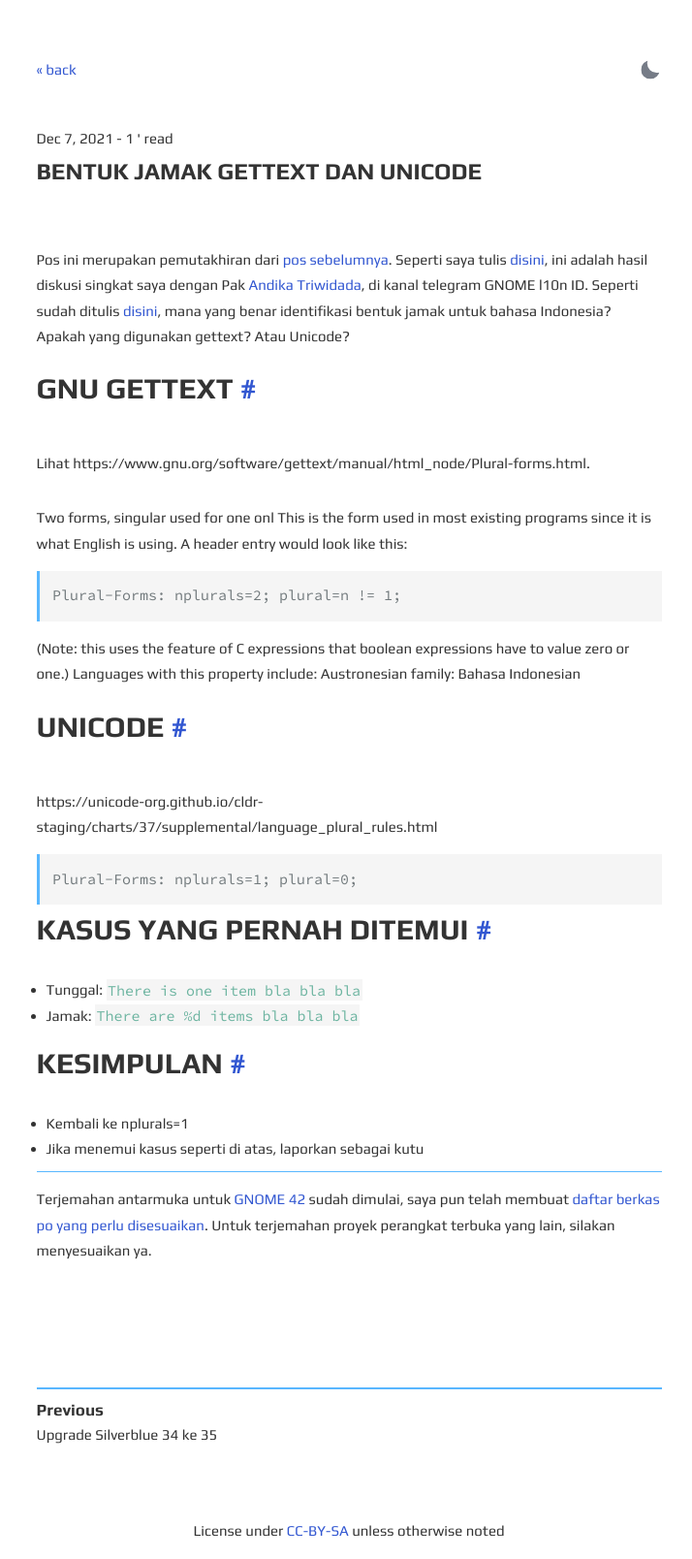
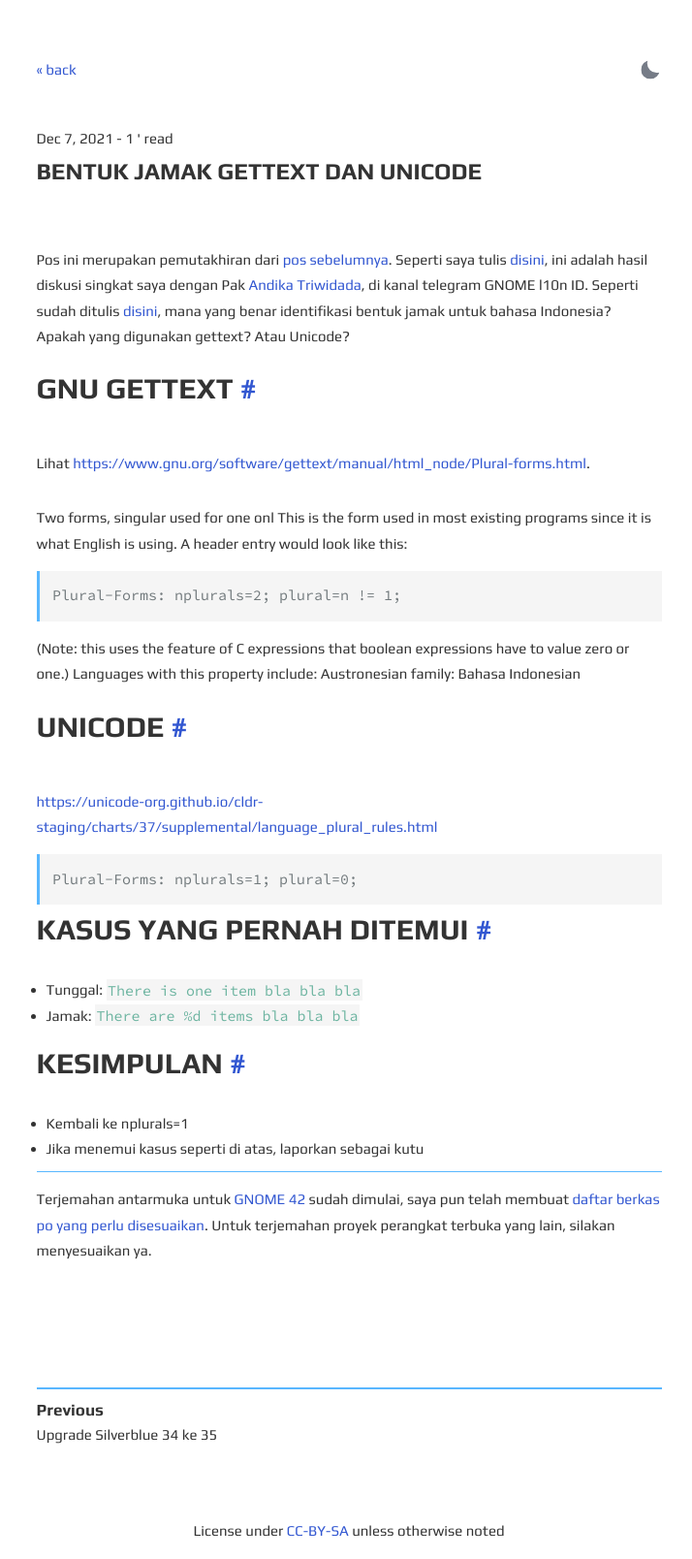
Before and after one commit to cho2/cho2.github.io, a Jekyll site: the page built from _posts/2021-12-07-bentuk-jamak-gettext-dan-unicode.md, in a window 1280 px wide. Shown: the whole page at 97% size, without its empty margins (280-994 px from the left). Built offline with Jekyll 4.4.1, drawn with Linux system fonts in a browser that asks for light colours; part of the change alters nothing that is shown.

````diff
--- a/_posts/2021-12-07-bentuk-jamak-gettext-dan-unicode.md
+++ b/_posts/2021-12-07-bentuk-jamak-gettext-dan-unicode.md
@@ -9,7 +9,7 @@ keywords: "gettext, Unicode, l10n"
 Pos ini merupakan pemutakhiran dari [pos sebelumnya](https://blog.kukuh.syafaat.id/2019/Bentuk-Jamak-Untuk-Format-gettext/). Seperti saya tulis [disini](https://github.com/gnome-id/l10n-plural-string#pemutakhiran-2021), ini adalah hasil diskusi singkat saya dengan Pak [Andika Triwidada](https://www.linkedin.com/in/atriwidada/), di kanal telegram GNOME l10n ID. Seperti sudah ditulis [disini](https://i14i.andika.info/index.php?title=Halaman_Utama#Bentuk_Jamak), mana yang benar identifikasi bentuk jamak untuk bahasa Indonesia? Apakah yang digunakan gettext? Atau Unicode?
 
 # GNU gettext
-Lihat https://www.gnu.org/software/gettext/manual/html_node/Plural-forms.html.
+Lihat [https://www.gnu.org/software/gettext/manual/html_node/Plural-forms.html](https://www.gnu.org/software/gettext/manual/html_node/Plural-forms.html).
 
 Two forms, singular used for one onl This is the form used in most existing programs since it is what English is using. A header entry would look like this:
 
@@ -20,7 +20,7 @@ Plural-Forms: nplurals=2; plural=n != 1;
 (Note: this uses the feature of C expressions that boolean expressions have to value zero or one.) Languages with this property include: Austronesian family: Bahasa Indonesian
 
 # Unicode
-https://unicode-org.github.io/cldr-staging/charts/37/supplemental/language_plural_rules.html
+[https://unicode-org.github.io/cldr-staging/charts/37/supplemental/language_plural_rules.html](https://unicode-org.github.io/cldr-staging/charts/37/supplemental/language_plural_rules.html)
 
 ```
 Plural-Forms: nplurals=1; plural=0;
````
